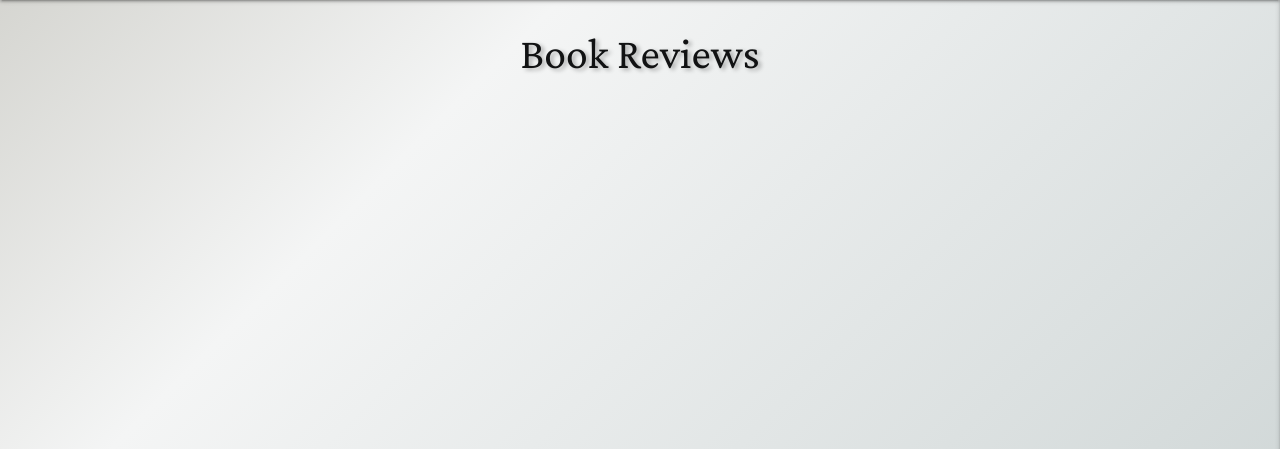
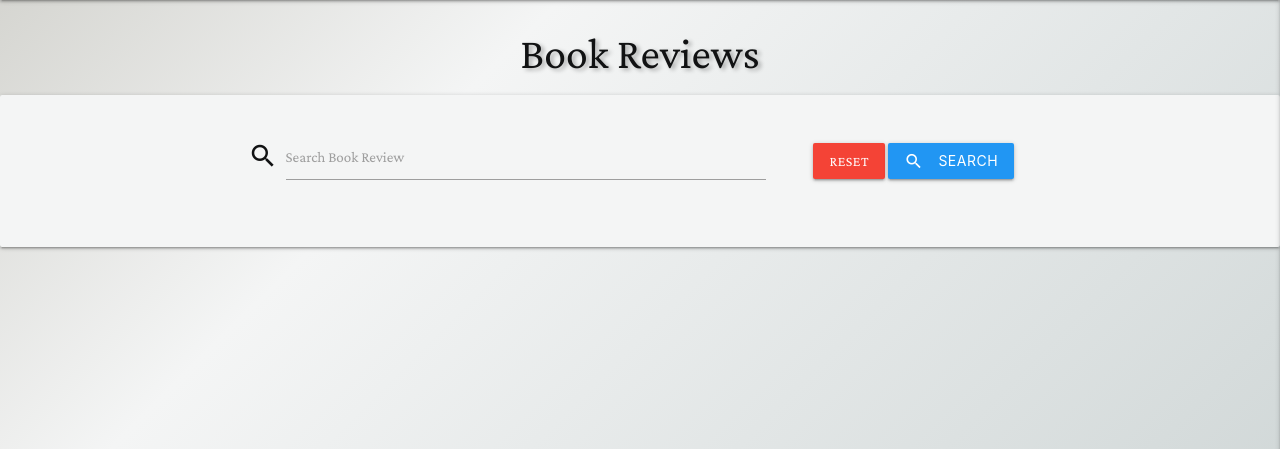
Before and after one commit to NicolaLampis/read-district, a Flask app: page / in a window 1280 px wide. Shown: the part 64-513 px from the top of the page. Run offline with Flask 2, Linux system fonts and the light colour scheme; data that the repository does not hold is empty; some libraries are stand-ins or nearby versions.

Commit message:
Add search functionality

```diff
--- a/app.py
+++ b/app.py
@@ -24,6 +24,14 @@ mongo = PyMongo(app)
 def get_books():
     reviews = list(mongo.db.reviews.find())
     return render_template("books.html", reviews=reviews)
+
+
+@app.route("/search", methods=["GET", "POST"])
+def search():
+    query = request.form.get("query")
+    reviews = list(mongo.db.reviews.find({"$text": {"$search": query}}))
+    return render_template("books.html", reviews=reviews)
+
 
 
 @app.route("/register", methods=["GET", "POST"])
--- a/templates/books.html
+++ b/templates/books.html
@@ -1,6 +1,24 @@
 {% extends "base.html" %}
 {% block content %}
     <h3 class="center-align text-shadow">Book Reviews</h3>
+
+    <div class="row card-panel">
+        <form action="{{ url_for('search') }}" method="post" class="col s8 offset-s2">
+            <div class="row valign-wrapper center-align">
+                <div class="input-field col s12 m8">
+                    <i class="material-icons prefix">search</i>
+                    <input type="text" name="query" id="query" minlength="3" class="validate" required>
+                    <label for="query">Search Book Review</label>
+                </div>
+                <div class="col s12 m4">
+                    <a href="{{ url_for('get_books') }}" class="red btn">Reset</a>
+                    <button type="submit" class="blue btn">
+                        <i class="material-icons left">search</i> Search
+                    </button>
+                </div>
+            </div>
+        </form>
+    </div>
 
     <div class="row">
         {% for review in reviews %}
```
